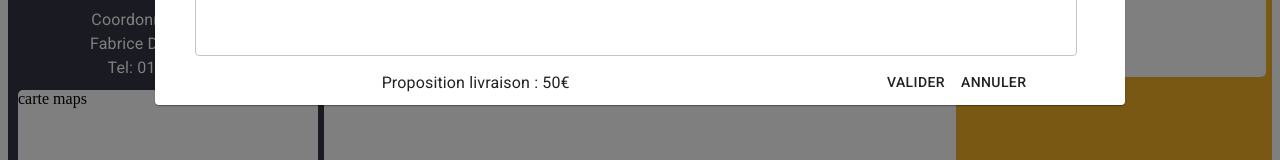
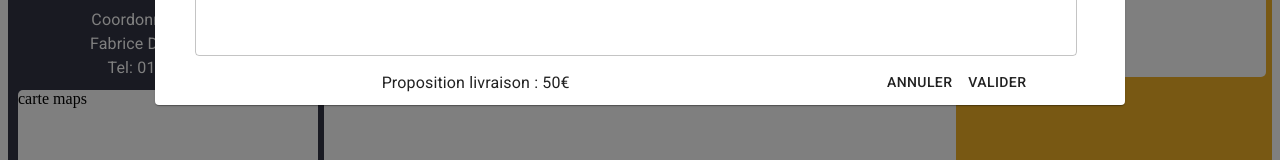
Before and after one commit to fabden/Transportali.re, a React (Create React App) app in the folder frontend_magazin/: page / in a window 1280 px wide. Both pictures are taken after a click on the button "NOUVELLE DEMANDE". Shown: the part 470-630 px from the top of the page. Built offline with nearby package versions, Linux system fonts and the light colour scheme.

Commit message:
inversement bouton valider annulee

```diff
--- a/frontend_magazin/src/Components/DevisMagazin.js
+++ b/frontend_magazin/src/Components/DevisMagazin.js
@@ -54,8 +54,9 @@ function DevisMagazin() {
                                 </Typography>
                             </Grid>
                             <Grid item container xs={4} justify="center" alignItems="space-around" direction="row">
-                                <Button >Valider</Button>
-                                <Button>Annuler</Button>
+                               <Button>Annuler</Button>
+                               <Button >Valider</Button>
+
                             </Grid>
                         </Grid>
                     </Grid>
```
